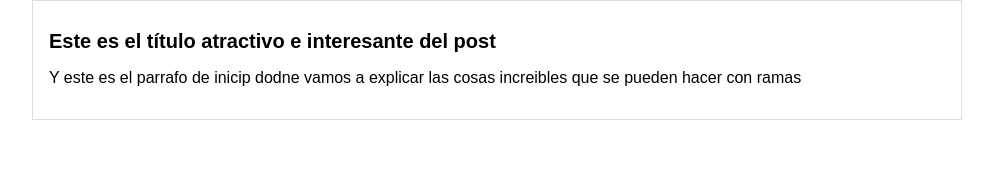
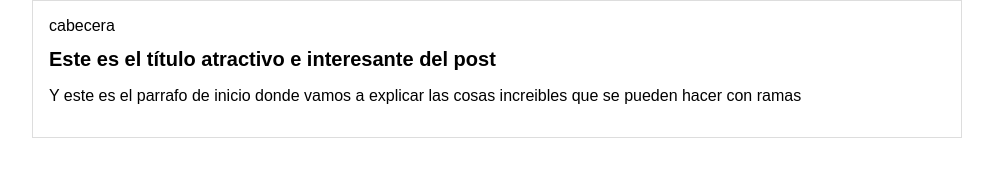
Before and after one commit to kellyjohanasalb/pacta, a plain HTML site: page index.html in a window 1280 px wide. Shown: the whole page, without its empty margins (143-1136 px from the left). Drawn offline with Linux system fonts and the light colour scheme.

Commit message:
Estructura inicial de la cabecera

```diff
--- a/index.html
+++ b/index.html
@@ -11,9 +11,12 @@
 
 <body>
     <div id="container">
+        <div id="cabecera">
+            cabecera
+        </div>
         <div id="post">
             <h1>Este es el título atractivo e interesante del post</h1>
-            <p>Y este es el parrafo de inicip dodne vamos a explicar las cosas increibles que se pueden hacer con ramas</p>
+            <p>Y este es el parrafo de inicio donde vamos a explicar las cosas increibles que se pueden hacer con ramas</p>
         </div>
     </div>
 
```
Also changed, not shown: 1 other file.
